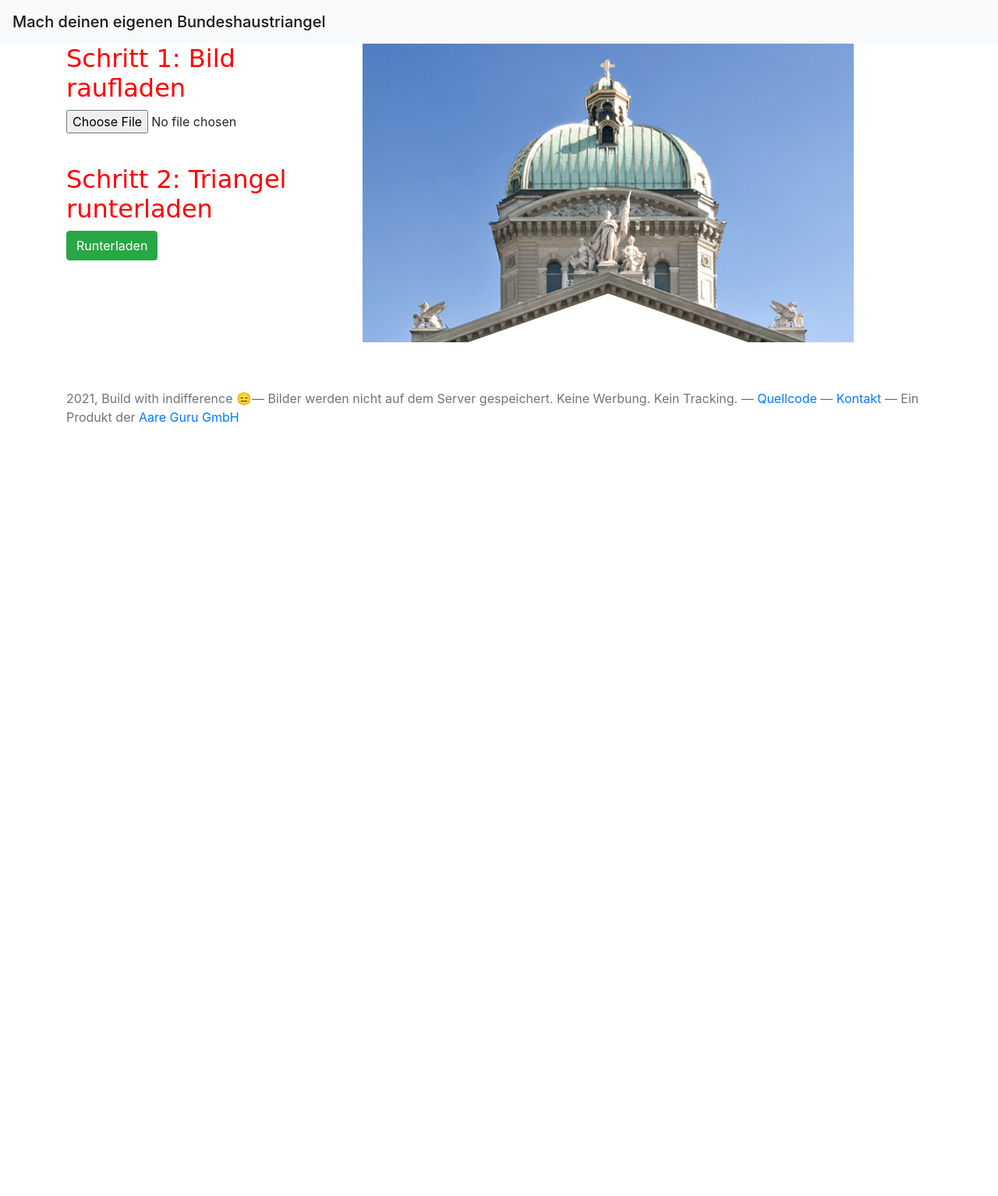
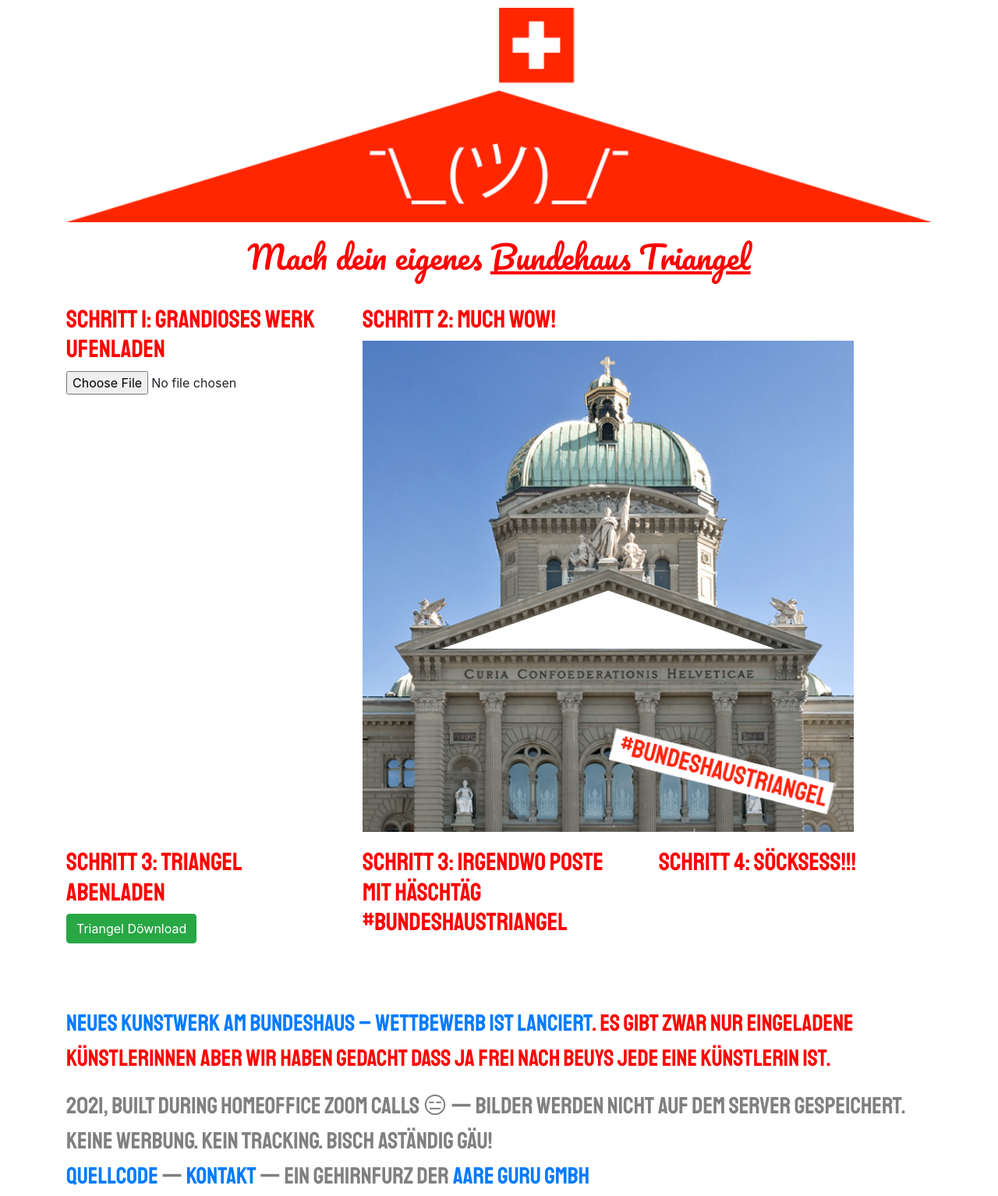
Before and after one commit to cstuder/bundestriangel, a website built with Parcel: page src/index.html in a window 1280 px wide. Shown: the whole page at 78% size. Before the commit the page ends 800 px from the top, so only its background shows below. Built offline with nearby package versions, Linux system fonts and the light colour scheme.

Commit message:
add mega super html

```diff
--- a/src/index.html
+++ b/src/index.html
@@ -16,18 +16,13 @@
       content="Mach deinen eigenen Bundeshaustriangel"
     />
     <meta property="og:type" content="website" />
-    <meta property="og:url" content="" />
-    <meta property="og:image" content="bundeshaustriangel-seo.jpg" />
-    <!–– seo pfad muss dann absolut sein ––>
+    <meta property="og:url" content="https://bundeshaustriangel.aare.guru" />
+    <meta property="og:image" content="https://bundeshaustriangel.aare.guru/bundeshaustriangel-seo.jpg" />
+    <link rel="preconnect" href="https://fonts.gstatic.com">
+    <link href="https://fonts.googleapis.com/css2?family=Pacifico&family=Staatliches&display=swap" rel="stylesheet">
     <script src="index.js"></script>
   </head>
   <body>
-    <nav class="navbar navbar-light bg-light">
-      <span class="navbar-brand mb-0 h1"
-        >Mach deinen eigenen Bundeshaustriangel</span
-      >
-    </nav>
-
     <img
       src="bundeshaustriangel-maske.png"
       class="d-none"
@@ -36,9 +31,15 @@
     />
 
     <div class="container">
+      <div class="row headRow">
+        <div class="col">
+          <img src="/triangel-head.png" alt="">
+          <h1>Mach dein eigenes <a href="https://www.parlament.ch/press-releases/Pages/mm-info-2021-02-03.aspx" target="_blank">Bundehaus Triangel</a></h1>
+        </div>
+      </div>
       <div class="row">
-        <div class="col-4">
-          <h2>Schritt 1: Bild raufladen</h2>
+        <div class="col-sm-4">
+          <h2>Schritt 1: Grandioses Werk ufenladen</h2>
           <form>
             <div class="form-group">
               <input type="file" id="upload" class="form-control-file" /><br />
@@ -48,27 +49,37 @@
           <p id="error" class="alert alert-danger d-none">
             Huh? Hochtechnischer Fehler, wahrscheinlich ist das gar kein Bild.
           </p>
-
-          <h2>Schritt 2: Triangel runterladen</h2>
-
-          <button id="download" class="btn btn-success">Runterladen</button>
+        </div>
+        <div class="col-sm-6 canvasWrapper">
+          <h2>Schritt 2: Much wow!</h2>
+          <canvas id="canvas" width="630px" height="630px" />
+        </div>
+      </div>
+      <div class="row">
+        <div class="col-sm c">
+          <h2>Schritt 3: Triangel abenladen</h2>
+          <button id="download" class="btn btn-success">Triangel Döwnload</button>
           <a id="downloadLink"></a>
         </div>
-
-        <div class="col-8">
-          <canvas id="canvas" width="730px" height="383px" />
+        <div class="col-sm">
+            <h2>Schritt 3: Irgendwo poste mit häschtäg #bundeshaustriangel</h2>
         </div>
+        <div class="col-sm"><h2>Schritt 4: Söcksess!!!</h2></div>
       </div>
     </div>
 
     <footer class="footer">
       <div class="container">
-        <span class="text-muted"
-          >2021, Build with indifference 😑&mdash; Bilder werden nicht auf dem
-          Server gespeichert. Keine Werbung. Kein Tracking. &mdash;
+        <p>
+          <a href="https://www.parlament.ch/press-releases/Pages/mm-info-2021-02-03.aspx">Neues Kunstwerk am Bundeshaus – Wettbewerb ist lanciert</a>.
+            Es gibt zwar nur eingeladene Künstlerinnen aber wir haben gedacht dass ja frei nach Beuys jede eine Künstlerin ist.
+          </p>
+        <p class="impressum"
+          >2021, Built during Homeoffice Zoom Calls 😑 &mdash; Bilder werden nicht auf dem
+          Server gespeichert. Keine Werbung. Kein Tracking. Bisch aständig gäu! <br>
           <a href="https://github.com/cstuder/bundestriangel">Quellcode</a>
           &mdash; <a href="mailto:cstuder@existenz.ch">Kontakt</a> &mdash; Ein
-          Produkt der <a href="https://firma.aare.guru">Aare Guru GmbH</a></span
+          Gehirnfurz der <a href="https://firma.aare.guru">Aare Guru GmbH</a></p
         >
       </div>
     </footer>
```
